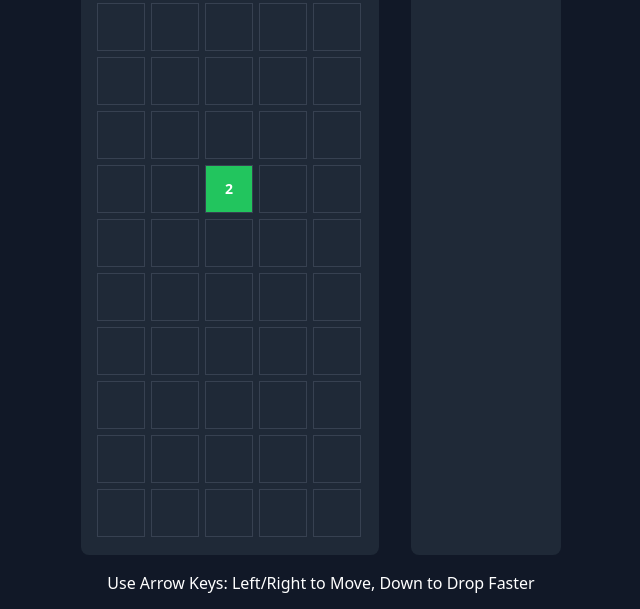
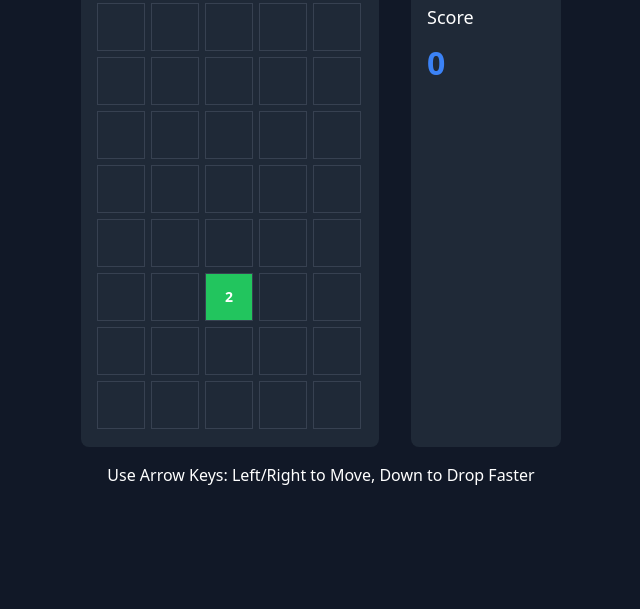
Before and after one commit to NafisRayan/NumberMarge-Game, a plain HTML site: page index.html in a window 1280 px wide. Shown: the part 191-800 px from the top of the page, without its empty margins (319-959 px from the left). Drawn offline with nearby package versions, Linux system fonts and the light colour scheme.

Commit message:
Update grid dimensions to 8 rows and 5 columns for gameplay adjustments

```diff
--- a/game.js
+++ b/game.js
@@ -1,4 +1,4 @@
-const GRID_ROWS = 12; // 12 rows
+const GRID_ROWS = 8; // 8 rows
 const GRID_COLS = 5; // 5 columns
 const BLOCK_SIZE = 50; // Size of each block in pixels
 let grid = Array.from({ length: GRID_ROWS }, () => Array(GRID_COLS).fill(0));
--- a/index.html
+++ b/index.html
@@ -15,7 +15,7 @@
     #game-grid {
       display: grid;
       grid-template-columns: repeat(5, 50px); /* 5 columns */
-      grid-template-rows: repeat(12, 50px); /* 12 rows */
+      grid-template-rows: repeat(8, 50px); /* 8 rows */
       gap: 4px;
     }
 
```
